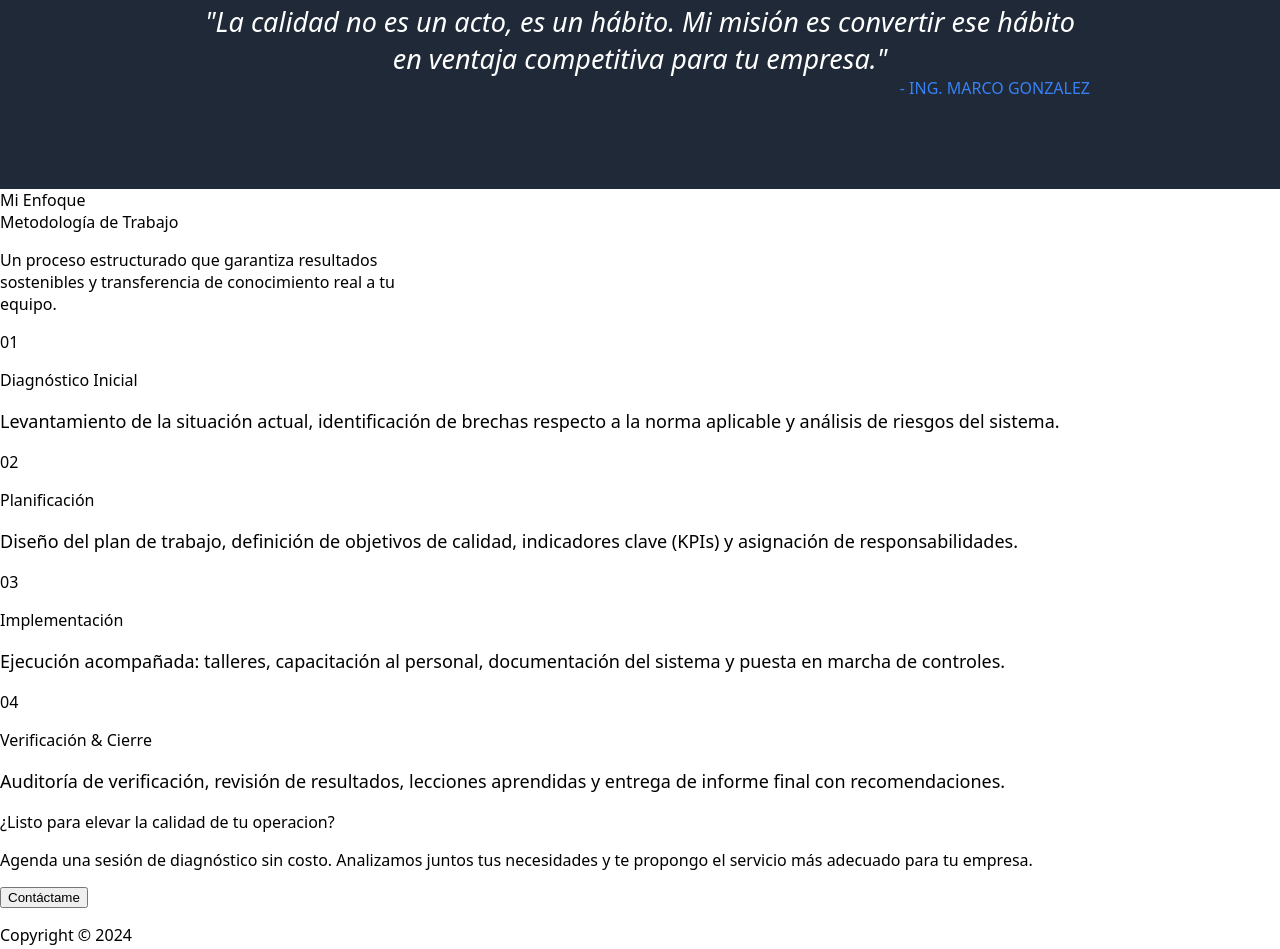
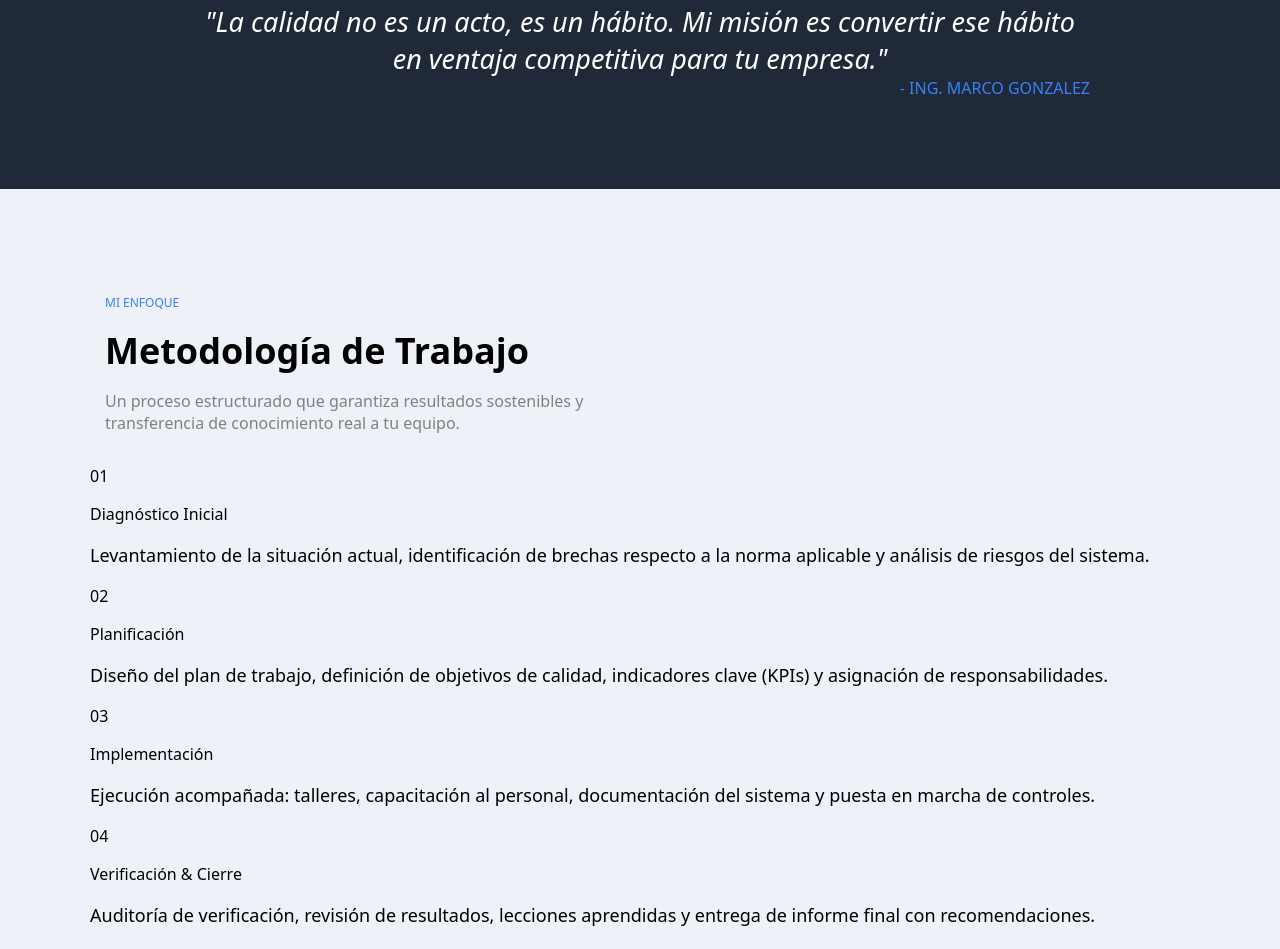
Before and after one commit to Sau11van/landing-page, a plain HTML site: page index.html in a window 1280 px wide. Shown: the part 1624-2573 px from the top of the page. Drawn offline with Linux system fonts and the light colour scheme.

Commit message:
Arrange section 4 elements (type, text and head) with same section 2 elements.
Style is the same so chaining selectors is more efficent.

```diff
--- a/index.html
+++ b/index.html
@@ -105,10 +105,10 @@
 
 
         <div class="section-4">
-            <div class="r">
-                <div class="desc">Mi Enfoque</div>
-                <header>Metodología de Trabajo</header>
-                <p>Un proceso estructurado que garantiza resultados sostenibles y transferencia de conocimiento real a tu equipo.</p>
+            <div class="content-section-4">
+                <div class="type-4">Mi Enfoque</div>
+                <header class="head-three">Metodología de Trabajo</header>
+                <p class="text-4">Un proceso estructurado que garantiza resultados sostenibles y transferencia de conocimiento real a tu equipo.</p>
             </div>
 
             <div class="panel-4">
--- a/style.css
+++ b/style.css
@@ -129,20 +129,20 @@ a {
     padding: 75px;
 }
 
-.type-2 {
+.type-2, .type-4 {
     font-size: 12px;
     text-transform: uppercase;
     color: #3882f6;
     margin: 15px;
 }
 
-.head-two {
+.head-two, .head-three {
     font-size: 36px;
     font-weight: bold;
     margin: 15px;
 }
 
-.text-2 {
+.text-2, .text-4 {
     color: grey;
     margin: 15px;
     width: 500px;
@@ -166,12 +166,12 @@ a {
     padding: 6px;
 }
 
-.header-two{
+.header-two {
     font-size: large;
     font-weight: bold;
 }
 
-.text-22 {
+.text-22{
     color: grey;
 }
 
@@ -200,3 +200,10 @@ a {
 .content-section-3 {
     width: 900px;
 }
+
+.section-4 {
+    background-color: #eef2f8;
+    display: flex;
+    flex-direction: column;
+    padding: 90px;
+}
```
